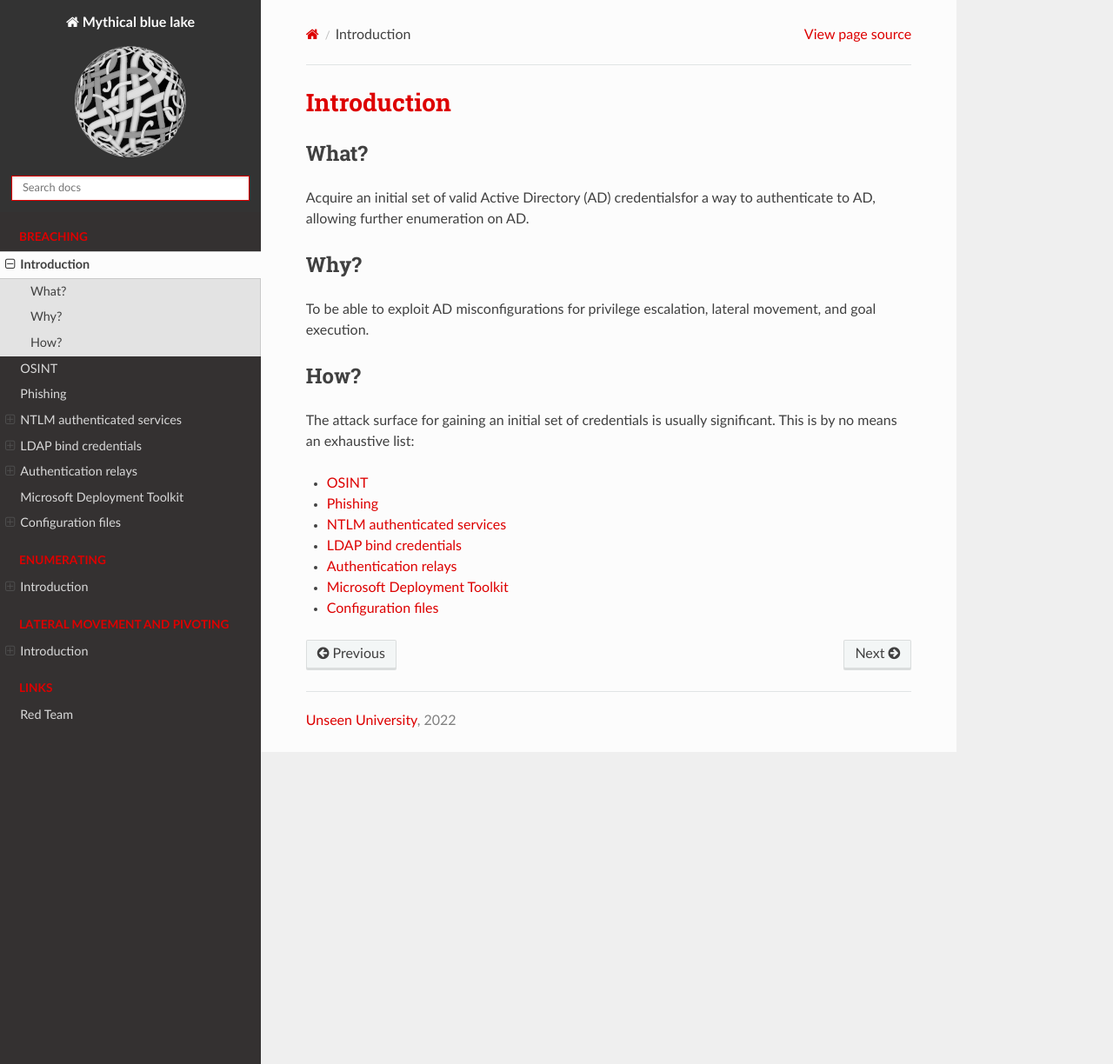
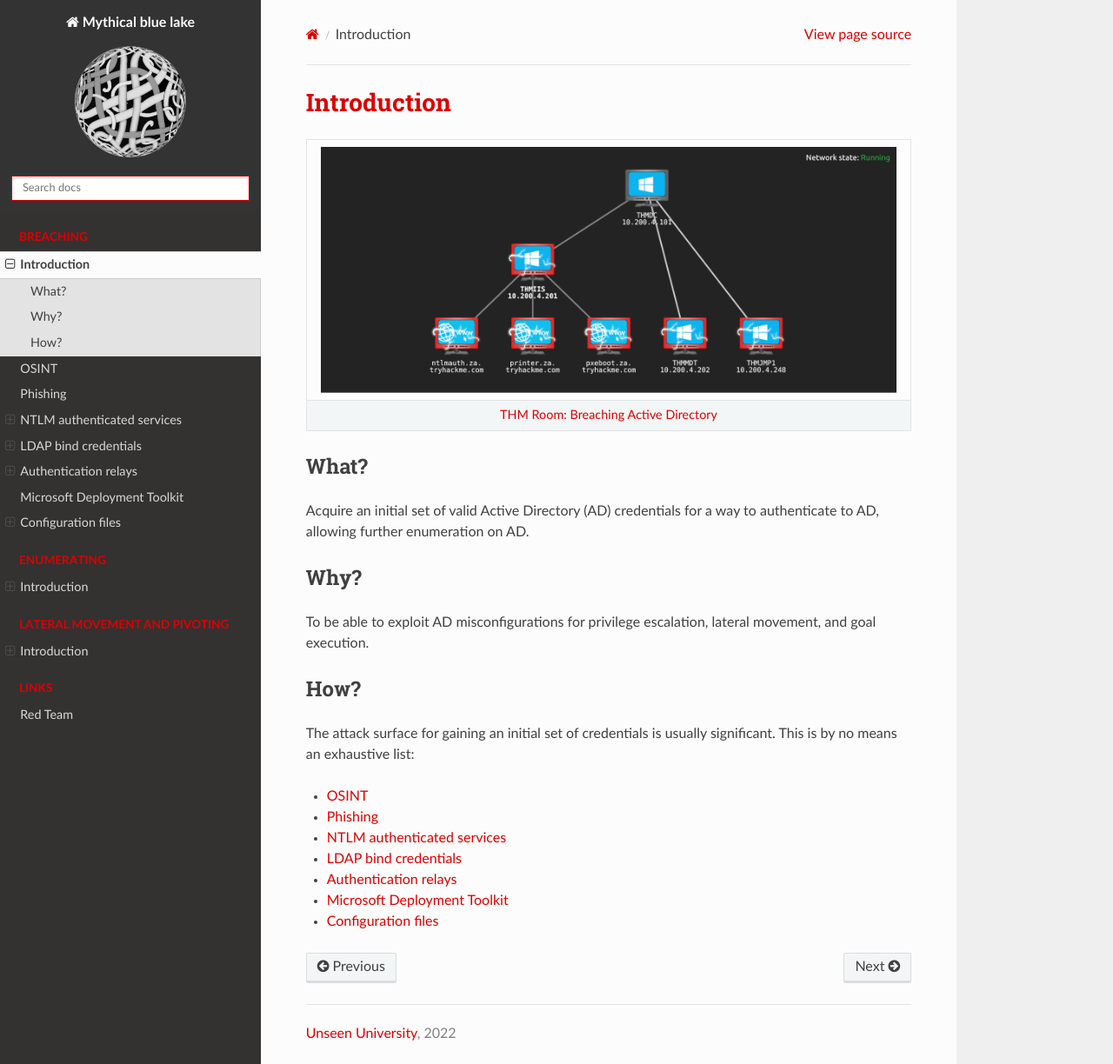
Before and after one commit to tymyrddin/red-ad, a Sphinx documentation site: the page built from source/docs/breach/README.md, in a window 1280 px wide and 1224 px high. Shown: the whole window at 87% size. Built offline with Sphinx 7.4.7 and the Read the Docs theme 2.0.0, drawn with Linux system fonts in a browser that asks for light colours.

Commit message:
Version 0.1

```diff
--- a/source/docs/breach/README.md
+++ b/source/docs/breach/README.md
@@ -1,8 +1,12 @@
 # Introduction
+
+| ![THM Network AD Breaching](../../_static/images/breaching.png)
+|:--:|
+| [THM Room: Breaching Active Directory](https://tryhackme.com/room/breachingad) |
 
 ## What?
 
-Acquire an initial set of valid Active Directory (AD) credentialsfor a way to authenticate to AD, allowing further
+Acquire an initial set of valid Active Directory (AD) credentials for a way to authenticate to AD, allowing further
 enumeration on AD.
 
 ## Why?
```
Also changed, not shown: source/_static/images/breaching.png (added).
